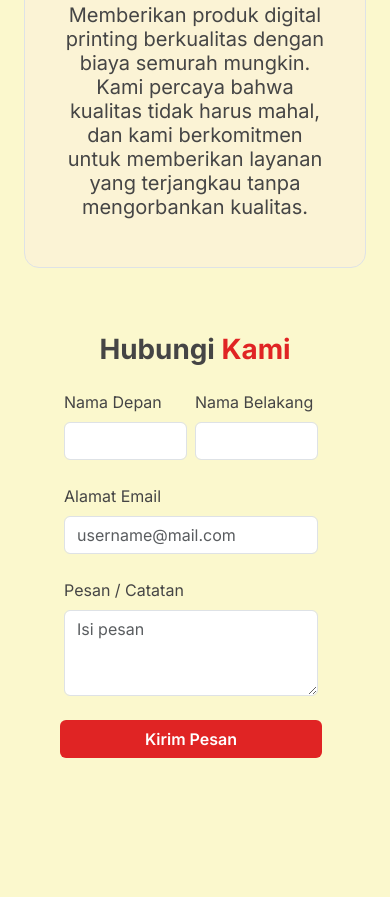
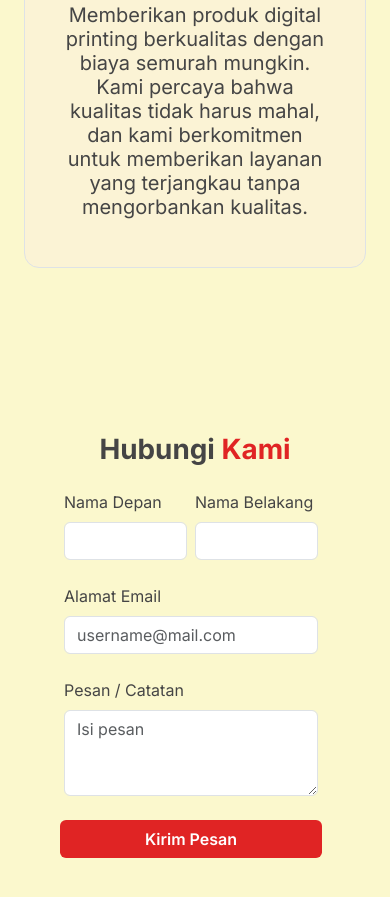
Before and after one commit to DavidTimoteus/ZoraStamp, a plain HTML site: page index.html in a window 390 px wide. Shown: the part 5498-6395 px from the top of the page. Drawn offline with nearby package versions, Linux system fonts and the light colour scheme.

Commit message:
tambah padding

```diff
--- a/assets/css/style.css
+++ b/assets/css/style.css
@@ -178,6 +178,10 @@ nav-link,
         padding-top: 320px !important;
     }
 
+    #contactUs {
+        padding-top: 100px !important;
+    }
+
     footer {
         padding-top: 320px !important;
 
```
Also changed, not shown: hasil run/Screenshot 2024-03-27 085735.png (added), hasil run/Screenshot 2024-03-27 085747.png (added), hasil run/Screenshot 2024-03-27 085810.png (added), hasil run/Screenshot 2024-03-27 085819.png (added), hasil run/Screenshot 2024-03-27 090218.png (added), hasil run/Screenshot 2024-03-27 100007.png (added), hasil run/Screenshot 2024-03-27 100038.png (added), hasil run/Screenshot 2024-03-27 100049.png (added), hasil run/Screenshot 2024-03-27 100214.png (added), hasil run/Screenshot 2024-03-27 100226.png (added), hasil run/Screenshot 2024-03-27 101328.png (added), hasil run/Screenshot 2024-03-27 101334.png (added), hasil run/Screenshot 2024-03-27 101340.png (added), hasil run/Screenshot 2024-03-27 101348.png (added), 2 more files, 1 other file.
